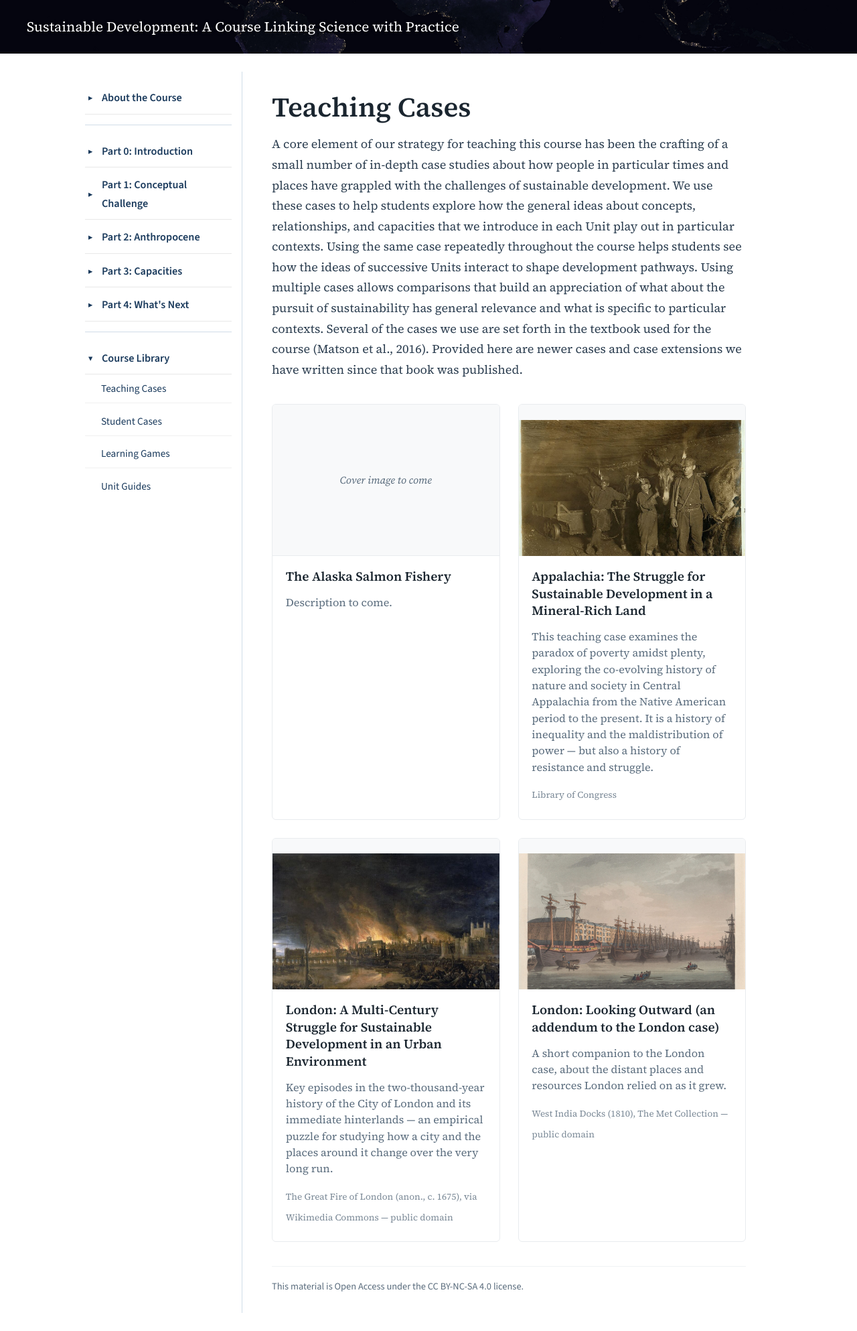
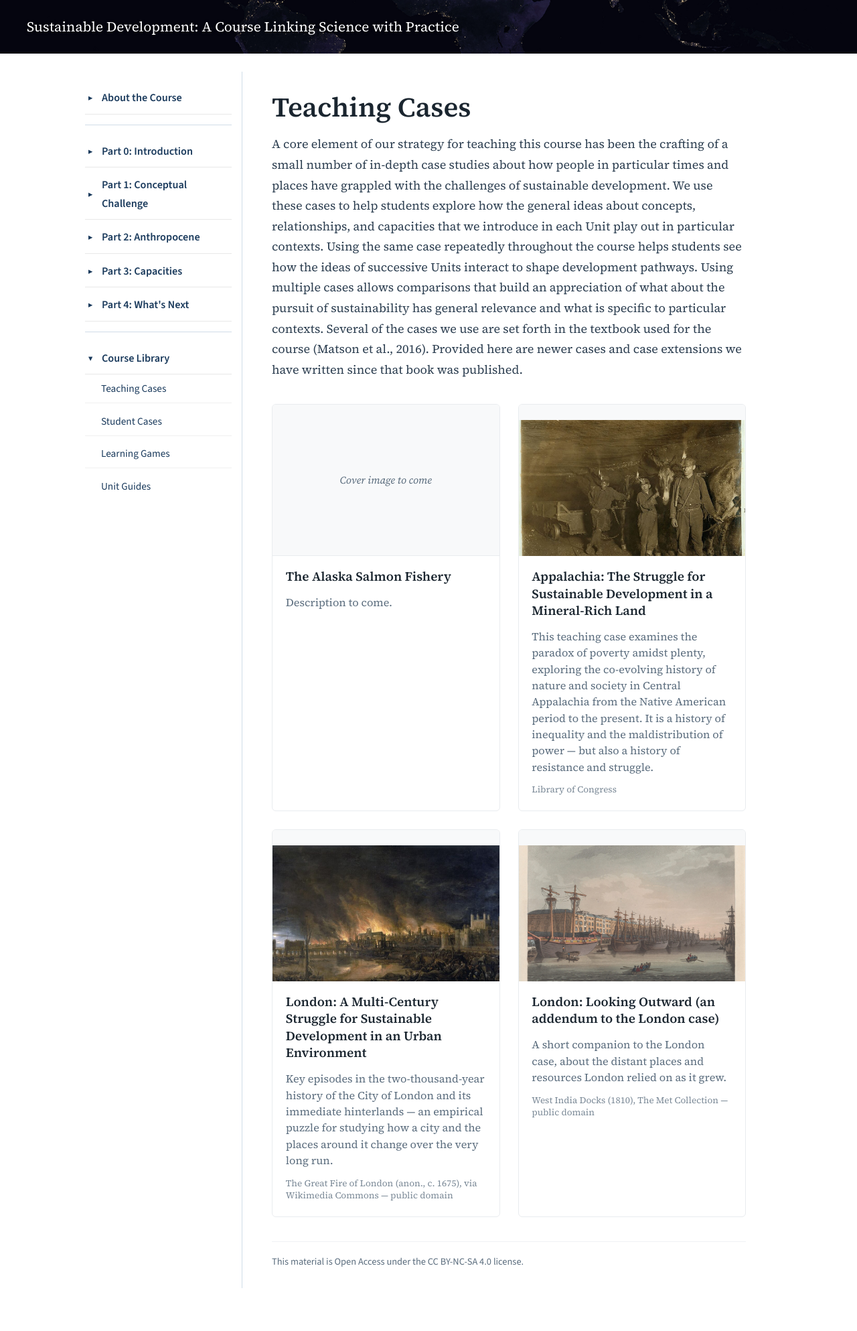
Before and after one commit to agharley/sustsci, a Jekyll site: the page built from course/course-library/index.md, in a window 1280 px wide. Shown: the whole page at 67% size. Built offline with Jekyll 4.4.1, drawn with Linux system fonts in a browser that asks for light colours; after the commit the page ends 1950 px from its top, so only the background shows below that.

Commit message:
image credit spacing edit
tiny

```diff
--- a/assets/css/style.scss
+++ b/assets/css/style.scss
@@ -1677,7 +1677,9 @@ sup {
 }
 
 .case-credit {
+  display: block;
   font-size: 0.75rem;
+  line-height: 1.35;
   color: var(--color-text-light);
   opacity: 0.8;
 }
```
